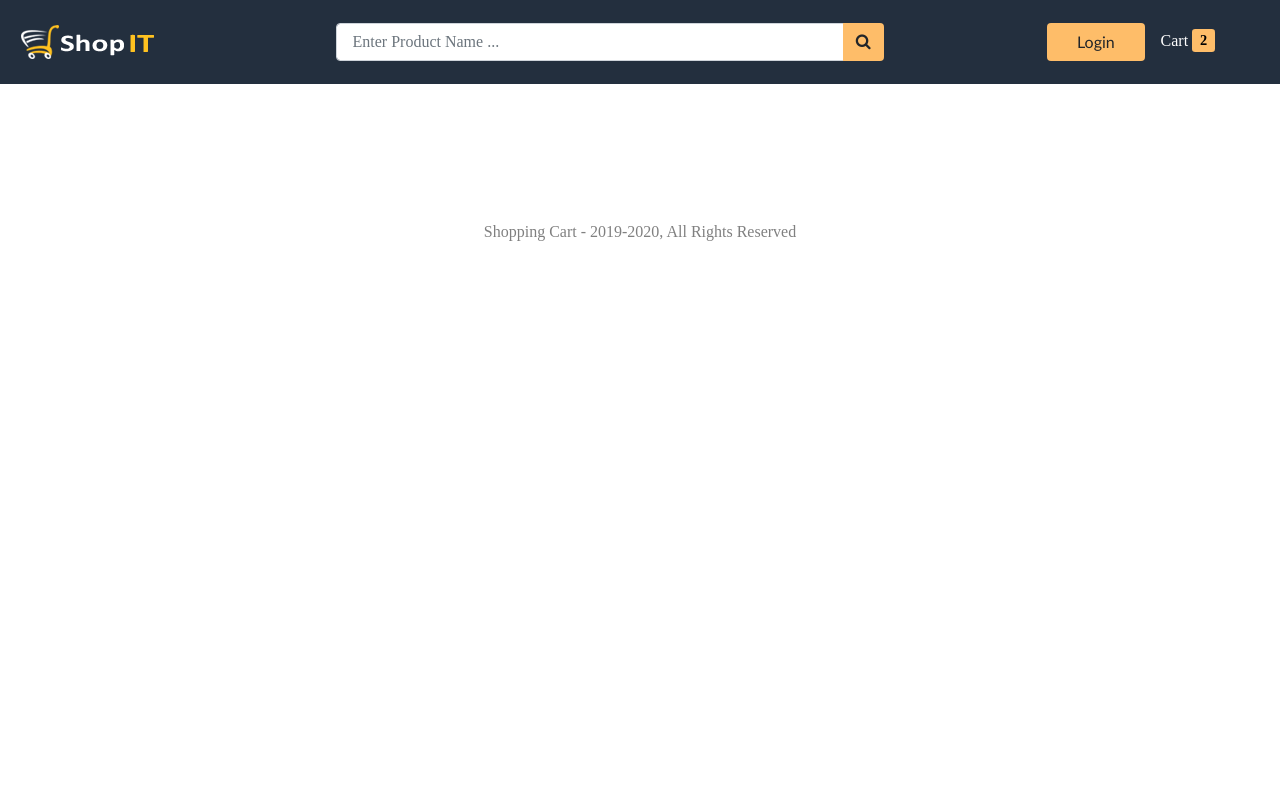
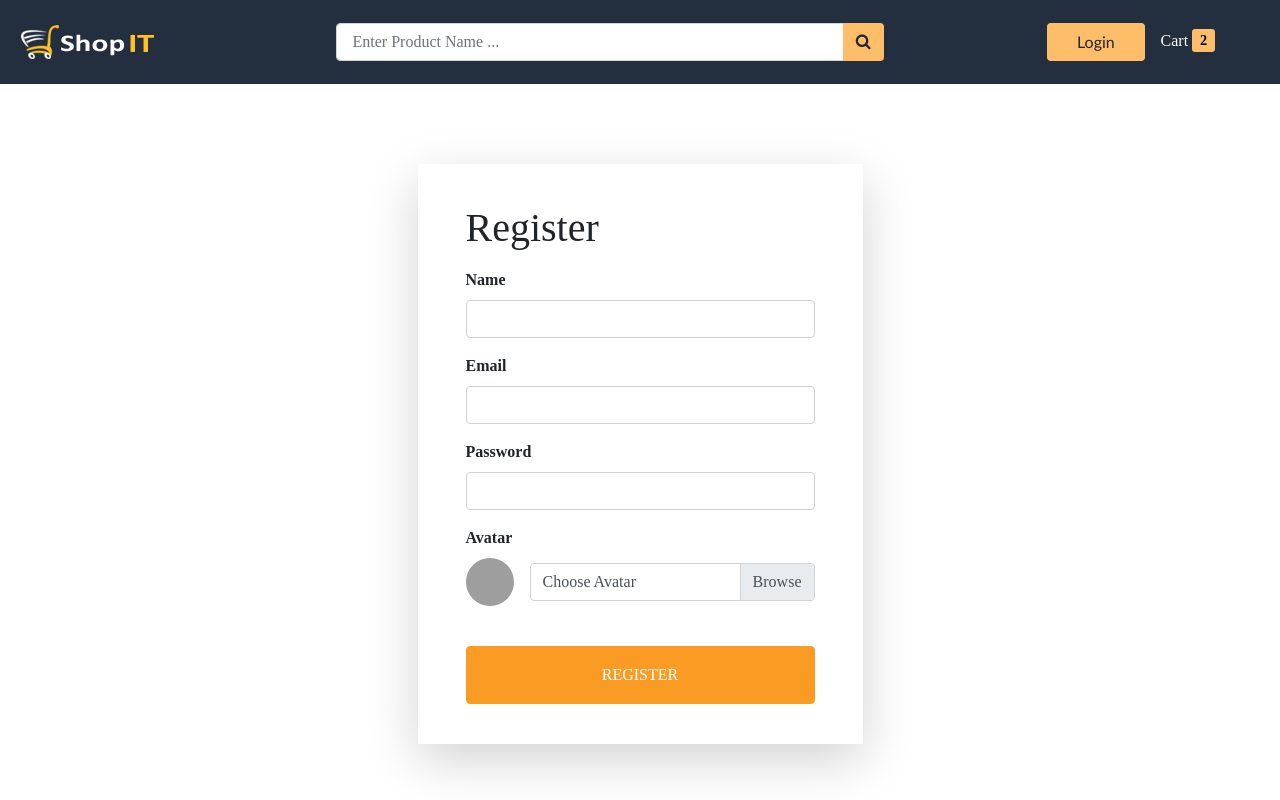
Before and after one commit to KritikRawal/Group-E-Frontend, a React (Create React App) app: page /register in a window 1280 px wide. Built offline with nearby package versions, Linux system fonts and the light colour scheme; grey boxes are pictures that could not be loaded; a web font is replaced by a local one; what react-alert-template-basic would draw is missing.

Commit message:
new user registered successfully

```diff
--- a/src/App.js
+++ b/src/App.js
@@ -7,6 +7,7 @@
 import ProductDetails from './components/product/ProductDetails';
 
 import Login from './components/user/Login';
+import Register from './components/user/Register';
 function App() {
   return (
     <Router>
@@ -18,6 +19,7 @@
         <Route path = "/product/:id" component={ProductDetails} exact />
 
         <Route path="/login" component={Login} />
+        <Route path="/register" component={Register} />
 
         <Footer />
         </div>
--- /dev/null
+++ b/src/components/user/Register.js
@@ -0,0 +1,161 @@
+import React, { Fragment, useState, useEffect } from 'react'
+
+import MetaData from '../layouts/MetaData'
+
+import { useAlert } from 'react-alert'
+import { useDispatch, useSelector } from 'react-redux'
+import { register, clearErrors } from '../../actions/userActions'
+
+const Register = ({ history }) => {
+
+    const [user, setUser] = useState({
+        name: '',
+        email: '',
+        password: '',
+    })
+
+    const { name, email, password } = user;
+
+    const [avatar, setAvatar] = useState('')
+    const [avatarPreview, setAvatarPreview] = useState('/images/default_avatar.jpg')
+
+    const alert = useAlert();
+    const dispatch = useDispatch();
+
+    const { isAuthenticated, error, loading } = useSelector(state => state.auth);
+
+    useEffect(() => {
+
+        if (isAuthenticated) {
+            history.push('/')
+        }
+
+        if (error) {
+            alert.error(error);
+            dispatch(clearErrors());
+        }
+
+    }, [dispatch, alert, isAuthenticated, error, history])
+
+    const submitHandler = (e) => {
+        e.preventDefault();
+
+        const formData = new FormData();
+        formData.set('name', name);
+        formData.set('email', email);
+        formData.set('password', password);
+        formData.set('avatar', avatar);
+
+        dispatch(register(formData))
+    }
+
+    const onChange = e => {
+        if (e.target.name === 'avatar') {
+
+            const reader = new FileReader();
+
+            reader.onload = () => {
+                if (reader.readyState === 2) {
+                    setAvatarPreview(reader.result)
+                    setAvatar(reader.result)
+                }
+            }
+
+            reader.readAsDataURL(e.target.files[0])
+
+        } else {
+            setUser({ ...user, [e.target.name]: e.target.value })
+        }
+    }
+
+    return (
+        <Fragment>
+
+            <MetaData title={'Register User'} />
+
+            <div className="row wrapper">
+                <div className="col-10 col-lg-5">
+                    <form className="shadow-lg" onSubmit={submitHandler} encType='multipart/form-data'>
+                        <h1 className="mb-3">Register</h1>
+
+                        <div className="form-group">
+                            <label htmlFor="email_field">Name</label>
+                            <input
+                                type="name"
+                                id="name_field"
+                                className="form-control"
+                                name='name'
+                                value={name}
+                                onChange={onChange}
+                            />
+                        </div>
+
+                        <div className="form-group">
+                            <label htmlFor="email_field">Email</label>
+                            <input
+                                type="email"
+                                id="email_field"
+                                className="form-control"
+                                name='email'
+                                value={email}
+                                onChange={onChange}
+                            />
+                        </div>
+
+                        <div className="form-group">
+                            <label htmlFor="password_field">Password</label>
+                            <input
+                                type="password"
+                                id="password_field"
+                                className="form-control"
+                                name='password'
+                                value={password}
+                                onChange={onChange}
+                            />
+                        </div>
+
+                        <div className='form-group'>
+                            <label htmlFor='avatar_upload'>Avatar</label>
+                            <div className='d-flex align-items-center'>
+                                <div>
+                                    <figure className='avatar mr-3 item-rtl'>
+                                        <img
+                                            src={avatarPreview}
+                                            className='rounded-circle'
+                                            alt='Avatar Preview'
+                                        />
+                                    </figure>
+                                </div>
+                                <div className='custom-file'>
+                                    <input
+                                        type='file'
+                                        name='avatar'
+                                        className='custom-file-input'
+                                        id='customFile'
+                                        accept="images/*"
+                                        onChange={onChange}
+                                    />
+                                    <label className='custom-file-label' htmlFor='customFile'>
+                                        Choose Avatar
+                                    </label>
+                                </div>
+                            </div>
+                        </div>
+
+                        <button
+                            id="register_button"
+                            type="submit"
+                            className="btn btn-block py-3"
+                            disabled={loading ? true : false}
+                        >
+                            REGISTER
+                        </button>
+                    </form>
+                </div>
+            </div>
+
+        </Fragment>
+    )
+}
+
+export default Register
```
